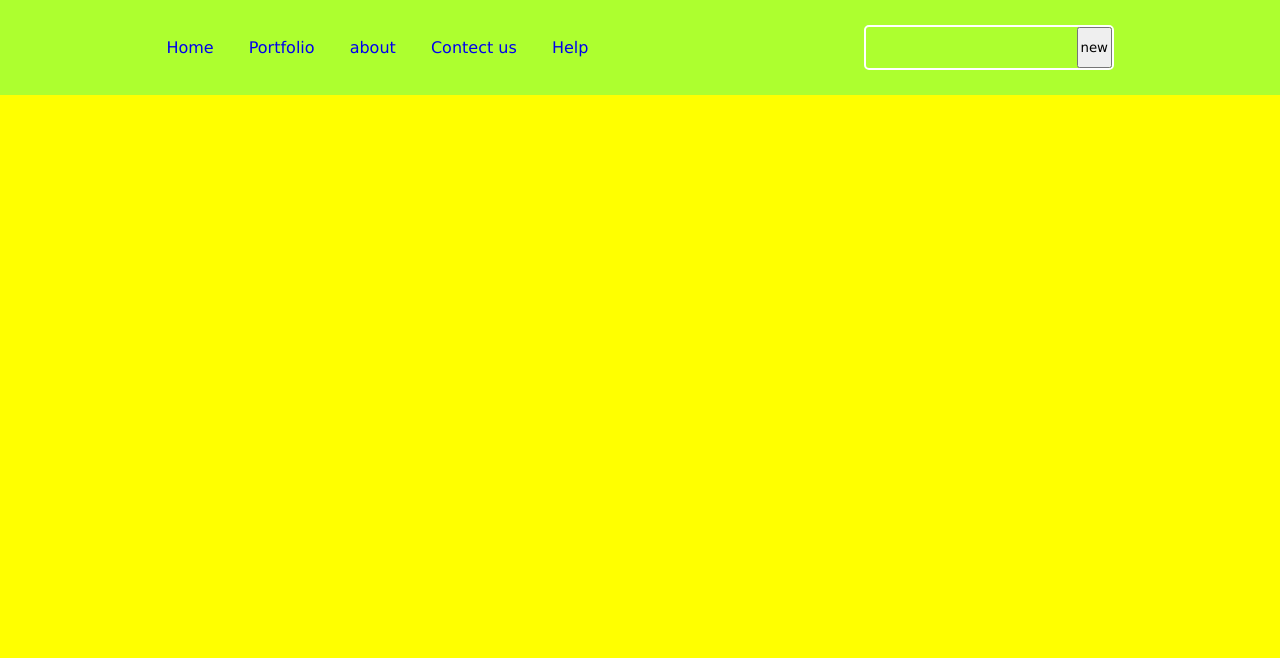
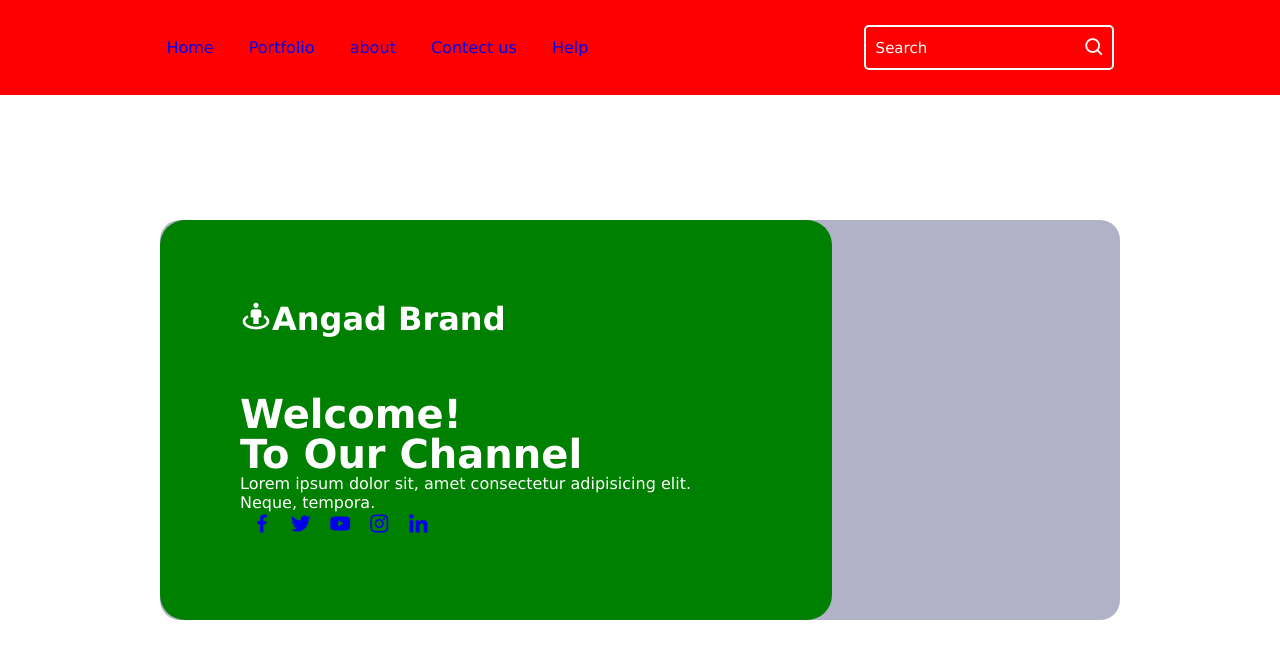
Before and after one commit to angadggdd/login-form, a plain HTML site: page index.html in a window 1280 px wide. Drawn offline with nearby package versions, Linux system fonts and the light colour scheme.

Commit message:
after modified

```diff
--- a/index.html
+++ b/index.html
@@ -5,6 +5,7 @@
     <meta name="viewport" content="width=device-width, initial-scale=1.0">
     <title>portpholio</title>
     <link rel="stylesheet" href="style.css">
+    <link href='https://unpkg.com/boxicons@2.1.4/css/boxicons.min.css' rel='stylesheet'>
 </head>
 <body>
     <!-- navbar creation -->
@@ -21,11 +22,30 @@
 
     <form action="" class="search-bar">
 
-        <input type="text">
-        <button ><i class="bx bx-search"></i>new</button>
+        <input type="text" placeholder="Search">
+        <button ><i class='bx bx-search'></i></button>
     </form>
 </header>
     <!-- login form creation -->
+
+    <div class="container">
+        <div class="item">
+            <h2 class="logo"><i class='bx bx-street-view'></i>Angad Brand</h2>
+            <div class="text-item">
+                <h2>Welcome! <br><span>
+                    To Our Channel
+                </span></h2>
+                <p>Lorem ipsum dolor sit, amet consectetur adipisicing elit. Neque, tempora.</p>
+                <div class="social-icon">
+                    <a href="a"><i class='bx bxl-facebook'></i></a>
+                    <a href="a"><i class='bx bxl-twitter'></i></a>
+                    <a href="a"><i class='bx bxl-youtube'></i></a>
+                    <a href="a"><i class='bx bxl-instagram'></i></a>
+                    <a href="a"><i class='bx bxl-linkedin'></i></a>
+                </div>
+            </div>
+        </div>
+    </div>
 
 
     <!-- sign form creation -->
--- a/style.css
+++ b/style.css
@@ -8,7 +8,7 @@
 body{
     height: 100vh;
     width: 100%;
-    background: yellow;
+    /* background: yellow; */
 
 }
 
@@ -18,7 +18,7 @@ body{
     left: 0;
     width: 100%;
     padding: 25px 13%;
-    background: greenyellow;
+    background: red;
     display: flex;
     justify-content: space-between;
     align-items: center;
@@ -76,4 +76,73 @@ body{
 .search-bar button{
     width: 40px;
     height: 100%;
+    background: transparent;
+    outline: none;
+    border: none;
+    color: #fff;
+    cursor: pointer;
+
+
+
 }
+
+.search-bar input::placeholder{
+    color: #fff;
+}
+.search-bar button i{
+    font-size: 22px;
+
+}
+
+.container{
+    position: absolute;
+    left: 50%;
+    top: 50%;
+    transform: translate(-50%,-50%);
+    width: 75%;
+    background-color: rgb(177, 177, 199);
+    height: 400px;
+    margin-top: 20px;
+    border-radius: 20px;
+
+}
+.item{
+    position: absolute;
+    top: 0;
+    left: 0;
+    width: 70%;
+    height: 100%;
+    color: #fff;
+    background:green;
+    padding: 80px;
+    display: flex;
+    justify-content: space-between;
+    flex-direction: column;
+    border-radius: 25px;
+}
+
+.item .logo{
+    color: #fff;
+    font-size: 32px;
+
+}
+
+.text-item h2{
+    font-size: 40px;
+    line-height: 1;
+
+}
+.text-item p{
+    font-size: 16px;
+}
+
+.social-icon a{
+    /* color: #fff; */
+    font-size: 24px;
+    margin-left: 10px;
+    cursor: pointer;
+    transition: .5s ease;
+
+
+
+}
```
